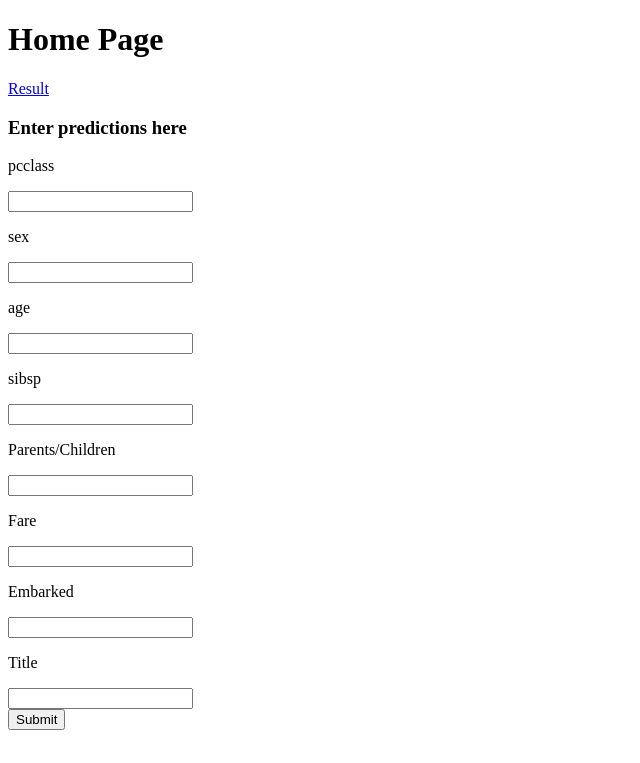
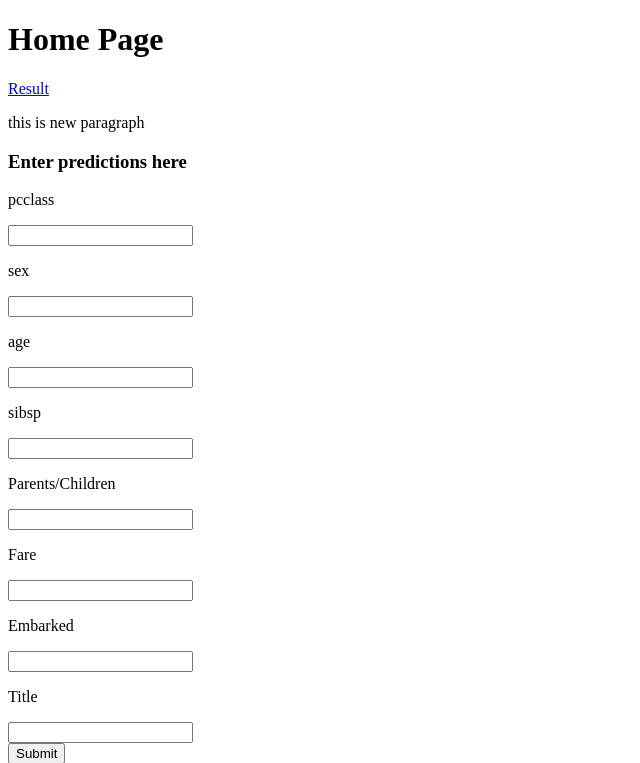
Before and after one commit to jonesyrubicon/aws, a Django app: page / in a window 1280 px wide. Shown: the top 763 px of the page, without its empty margins (0-640 px from the left). Run offline with Django 3.2, Linux system fonts and the light colour scheme.

Commit message:
Updated index.html

```diff
--- a/titanic_ML/templates/index.html
+++ b/titanic_ML/templates/index.html
@@ -7,6 +7,7 @@
   <body>
     <h1>Home Page</h1>
     <a href="{% url 'result'%}">Result</a>
+    <p>this is new paragraph</p>
     <h3>Enter predictions here</h3>
 
     <form action="{% url 'result' %}">
```
